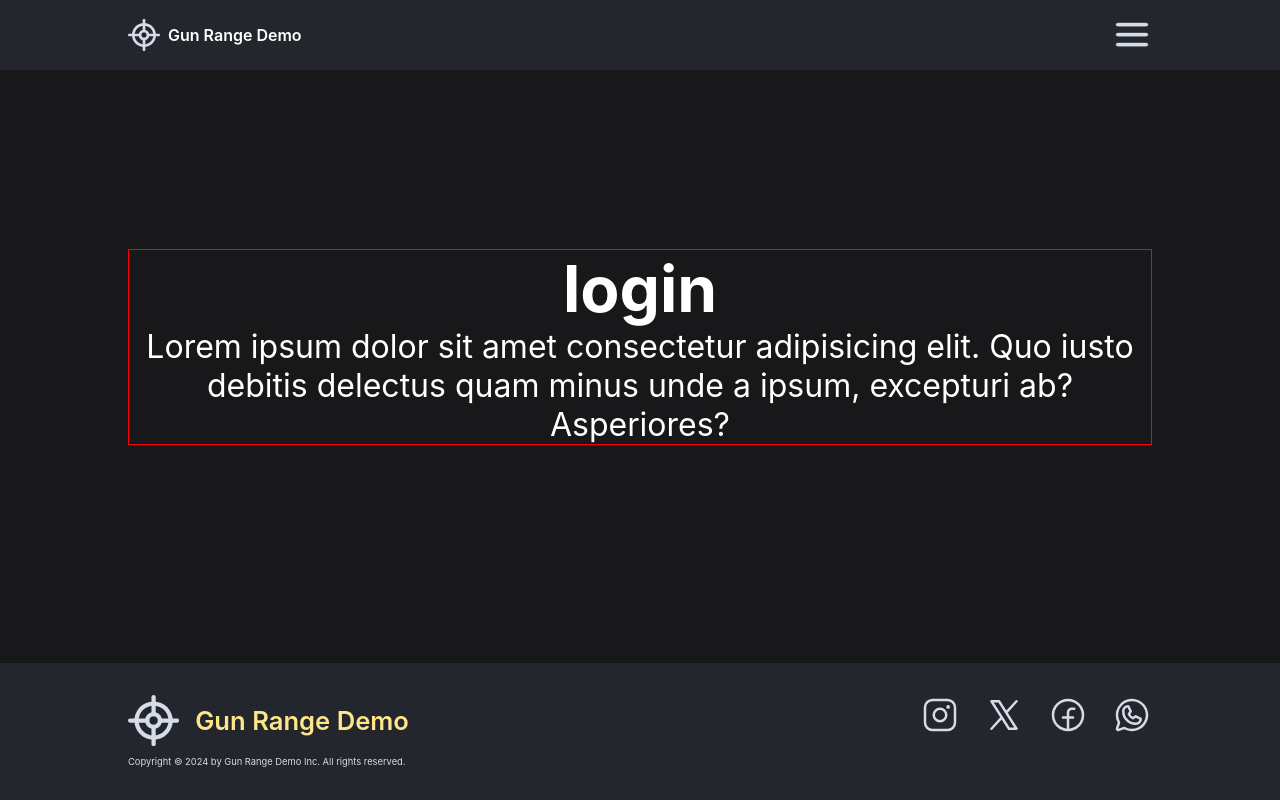
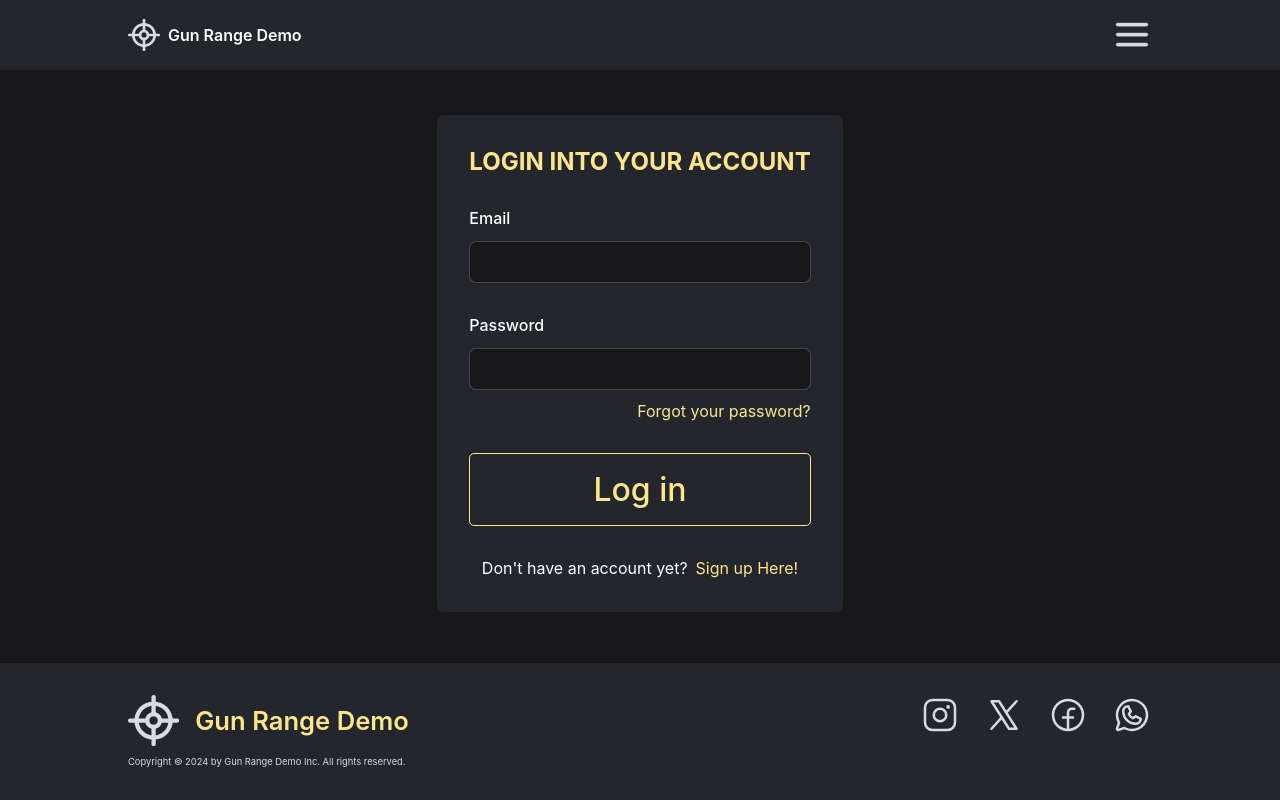
Before and after one commit to lifeBalance/booking, a Nuxt app: page /login in a window 1280 px wide. Built offline with nearby package versions, Linux system fonts and the light colour scheme.

Commit message:
add login page (and signup, password reset)

```diff
--- a/components/header/Header.vue
+++ b/components/header/Header.vue
@@ -3,8 +3,7 @@ import { ref, onMounted } from 'vue'
 
 // Let's set the main nav stickiness in global state so that
 // it can be accessed/set by other components (e.g. login)
-// const mainNavSticky = useState('stickyNav', () => false)
-const mainNavSticky = ref(false)
+const mainNavSticky = useState('stickyNav', () => false)
 const modalNavExpanded = ref(false)
 
 const toggleModalNav = () => {
--- /dev/null
+++ b/components/login/Login.vue
@@ -0,0 +1,127 @@
+<script setup>
+const { switchAccessType } = defineProps(['switchAccessType'])
+
+const handleSwitchAccessType = (accessType) => {
+  switchAccessType(accessType)
+}
+</script>
+
+<template>
+  <section class="login">
+    <h2>login into your account</h2>
+
+    <div class="email">
+      <label for="email">Email</label>
+      <input type="email" id="email" />
+    </div>
+
+    <div class="password">
+      <label for="password">Password</label>
+      <input type="password" id="password" />
+
+      <p class="forgot-password">
+        <span class="forgot-password" @click="handleSwitchAccessType('reset')">Forgot your password?</span>
+      </p>
+    </div>
+
+    <button>Log in</button>
+
+    <div class="no-account">
+      <p>Don't have an account yet?</p>
+      <p class="sign-up" @click="handleSwitchAccessType('signUp')">Sign up Here!</p>
+    </div>
+  </section>
+</template>
+
+<style lang="scss" scoped>
+.login {
+  background-color: rgb(var(--color-bg-2));
+  display: flex;
+  flex-direction: column;
+  gap: 2rem;
+  padding: 2rem;
+  margin: 4rem 0 2rem;
+  border-radius: var(--radius-default);
+
+  h2 {
+    color: rgb(var(--color-accent-1));
+    text-transform: uppercase;
+  }
+
+  .forgot-password {
+    text-align: right;
+    padding-top: 0.7rem;
+
+    span {
+      color: rgb(var(--color-accent-1));
+      text-align: right;
+      padding-top: 1rem;
+      cursor: pointer;
+      transition: all 0.3s ease-in-out;
+      border-bottom: 2px solid transparent;
+
+      &:hover {
+        border-bottom: 2px solid rgb(var(--color-accent-1));
+      }
+    }
+  }
+
+  .no-account {
+    display: flex;
+    justify-content: center;
+    gap: 0.5rem;
+    color: rgb(var(--color-text-1));
+
+    p:last-child {
+      cursor: pointer;
+      color: rgb(var(--color-accent-1));
+      transition: all 0.3s ease-in-out;
+      border-bottom: 2px solid transparent;
+
+      &:hover {
+        border-bottom: 2px solid rgb(var(--color-accent-1));
+      }
+    }
+  }
+
+  & label {
+    color: rgb(var(--color-text-1));
+    display: block;
+    font-weight: 500;
+    margin-bottom: 0.8rem;
+  }
+
+  & input {
+    padding: 0.5rem;
+    font-size: 1.2rem;
+    font-family: inherit;
+    color: rgb(var(--color-text-2));
+    border: 1px solid rgba(var(--color-text-1), 0.2);
+    background-color: rgba(var(--color-bg), 0.9);
+    border-radius: var(--radius-default);
+    box-shadow: 0 1px 2px rgba(var(--color-bg), 0.1);
+    width: 100%;
+  }
+
+  button {
+    all: unset;
+    cursor: pointer;
+    padding: 1rem 2rem;
+    color: rgb(var(--color-accent-1));
+    border: 1px solid rgb(var(--color-accent-1));
+    border-radius: 5px;
+    text-align: center;
+    display: inline-block;
+    text-decoration: none;
+    font-size: clamp(1.2rem, 4vw, 2rem);
+    font-weight: 500;
+    transition: all 0.3s ease-in-out;
+
+    &:hover,
+    &:active {
+      background-color: rgba(var(--color-accent-1), 0.2);
+      scale: 1.01;
+    }
+  }
+}
+</style>
--- /dev/null
+++ b/components/login/Reset.vue
@@ -0,0 +1,114 @@
+<script setup>
+const { switchAccessType } = defineProps(['switchAccessType'])
+
+const handleSwitchAccessType = (accessType) => {
+  switchAccessType(accessType)
+}
+</script>
+
+<template>
+  <section class="reset">
+    <h2>reset your password</h2>
+
+    <div class="email">
+      <label for="email">Email</label>
+      <input type="email" id="email" />
+    </div>
+
+    <button>Reset Password</button>
+
+    <div class="other-options">
+      <div class="no-account">
+        <p>Don't have an account yet?</p>
+        <p @click="handleSwitchAccessType('signUp')">Sign up Here!</p>
+      </div>
+
+      <div class="have-account">
+        <p>Already have an account?</p>
+        <p @click="handleSwitchAccessType('login')">Log In Here!</p>
+      </div>
+    </div>
+  </section>
+</template>
+
+<style lang="scss" scoped>
+.reset {
+  background-color: rgb(var(--color-bg-2));
+  display: flex;
+  flex-direction: column;
+  gap: 2rem;
+  padding: 2rem;
+  margin: 4rem 0 2rem;
+  border-radius: var(--radius-default);
+
+  h2 {
+    color: rgb(var(--color-accent-1));
+    text-transform: uppercase;
+  }
+
+  .other-options {
+    display: flex;
+    flex-direction: column;
+    gap: 1rem;
+
+    .no-account,
+    .have-account {
+      display: flex;
+      justify-content: center;
+      gap: 0.5rem;
+      color: rgb(var(--color-text-1));
+
+      p:last-child {
+        cursor: pointer;
+        color: rgb(var(--color-accent-1));
+        transition: all 0.3s ease-in-out;
+        border-bottom: 2px solid transparent;
+
+        &:hover {
+          border-bottom: 2px solid rgb(var(--color-accent-1));
+        }
+      }
+    }
+  }
+
+  & label {
+    color: rgb(var(--color-text-1));
+    display: block;
+    font-weight: 500;
+    margin-bottom: 0.8rem;
+  }
+
+  & input {
+    padding: 0.5rem;
+    font-size: 1.2rem;
+    font-family: inherit;
+    color: rgb(var(--color-text-2));
+    border: 1px solid rgba(var(--color-text-1), 0.2);
+    background-color: rgba(var(--color-bg), 0.9);
+    border-radius: var(--radius-default);
+    box-shadow: 0 1px 2px rgba(var(--color-bg), 0.1);
+    width: 100%;
+  }
+
+  button {
+    all: unset;
+    cursor: pointer;
+    padding: 1rem 2rem;
+    color: rgb(var(--color-accent-1));
+    border: 1px solid rgb(var(--color-accent-1));
+    border-radius: 5px;
+    text-align: center;
+    display: inline-block;
+    text-decoration: none;
+    font-size: clamp(1.2rem, 4vw, 2rem);
+    font-weight: 500;
+    transition: all 0.3s ease-in-out;
+
+    &:hover,
+    &:active {
+      background-color: rgba(var(--color-accent-1), 0.2);
+      scale: 1.01;
+    }
+  }
+}
+</style>
--- /dev/null
+++ b/components/login/SignUp.vue
@@ -0,0 +1,131 @@
+<script setup>
+const { switchAccessType } = defineProps(['switchAccessType'])
+
+const handleSwitchAccessType = (accessType) => {
+  switchAccessType(accessType)
+}
+</script>
+
+<template>
+  <section class="sign-up">
+    <h2>create a new account</h2>
+
+    <div class="full-name">
+      <label for="full-name">Full Name</label>
+      <input type="text" id="full-name" />
+    </div>
+
+    <div class="email">
+      <label for="email">Email</label>
+      <input type="email" id="email" />
+    </div>
+
+    <div class="password">
+      <label for="password">Password</label>
+      <input type="password" id="password" />
+      <p class="forgot-password">
+        <span class="forgot-password" @click="handleSwitchAccessType('reset')">Forgot your password?</span>
+      </p>
+    </div>
+
+    <button>Submit</button>
+
+    <div class="have-account">
+      <p>Already have an account?</p>
+      <p class="login" @click="handleSwitchAccessType('login')">Log In Here!</p>
+    </div>
+  </section>
+</template>
+
+<style lang="scss" scoped>
+.sign-up {
+  background-color: rgb(var(--color-bg-2));
+  display: flex;
+  flex-direction: column;
+  gap: 2rem;
+  padding: 2rem;
+  margin: 4rem 0 2rem;
+  border-radius: var(--radius-default);
+
+  h2 {
+    color: rgb(var(--color-accent-1));
+    text-transform: uppercase;
+  }
+
+  .forgot-password {
+    text-align: right;
+    padding-top: 0.7rem;
+
+    span {
+      color: rgb(var(--color-accent-1));
+      text-align: right;
+      padding-top: 1rem;
+      cursor: pointer;
+      transition: all 0.3s ease-in-out;
+      border-bottom: 2px solid transparent;
+
+      &:hover {
+        border-bottom: 2px solid rgb(var(--color-accent-1));
+      }
+    }
+  }
+
+  .have-account {
+    display: flex;
+    justify-content: center;
+    gap: 0.5rem;
+    color: rgb(var(--color-text-1));
+
+    p:last-child {
+      cursor: pointer;
+      color: rgb(var(--color-accent-1));
+      transition: all 0.3s ease-in-out;
+      border-bottom: 2px solid transparent;
+
+      &:hover {
+        border-bottom: 2px solid rgb(var(--color-accent-1));
+      }
+    }
+  }
+
+  & label {
+    color: rgb(var(--color-text-1));
+    display: block;
+    font-weight: 500;
+    margin-bottom: 0.8rem;
+  }
+
+  & input {
+    padding: 0.5rem;
+    font-size: 1.2rem;
+    font-family: inherit;
+    color: rgb(var(--color-text-2));
+    border: 1px solid rgba(var(--color-text-1), 0.2);
+    background-color: rgba(var(--color-bg), 0.9);
+    border-radius: var(--radius-default);
+    box-shadow: 0 1px 2px rgba(var(--color-bg), 0.1);
+    width: 100%;
+  }
+
+  button {
+    all: unset;
+    cursor: pointer;
+    padding: 1rem 2rem;
+    color: rgb(var(--color-accent-1));
+    border: 1px solid rgb(var(--color-accent-1));
+    border-radius: 5px;
+    text-align: center;
+    display: inline-block;
+    text-decoration: none;
+    font-size: clamp(1.2rem, 4vw, 2rem);
+    font-weight: 500;
+    transition: all 0.3s ease-in-out;
+
+    &:hover,
+    &:active {
+      background-color: rgba(var(--color-accent-1), 0.2);
+      scale: 1.01;
+    }
+  }
+}
+</style>
--- a/pages/login.vue
+++ b/pages/login.vue
@@ -1,22 +1,24 @@
 <script setup>
 onMounted(() => {
-
   const mainNavSticky = useState('stickyNav')
   mainNavSticky.value = true
 
   console.log('login page mounted - header sticky?', mainNavSticky.value)
 })
+
+const accessType = ref('login')
+
+const switchAccessType = (type) => {
+  console.log('switching access type to', type)
+  accessType.value = type
+}
 </script>
 
 <template>
   <section>
-    <div class="content">
-      <h1>login</h1>
-      <p>
-        Lorem ipsum dolor sit amet consectetur adipisicing elit. Quo iusto
-        debitis delectus quam minus unde a ipsum, excepturi ab? Asperiores?
-      </p>
-    </div>
+    <Login v-if="accessType === 'login'" :switchAccessType="switchAccessType" />
+    <SignUp v-else-if="accessType === 'signUp'" :switchAccessType="switchAccessType" />
+    <Reset v-else-if="accessType === 'reset'" :switchAccessType="switchAccessType" />
   </section>
 </template>
 
```
